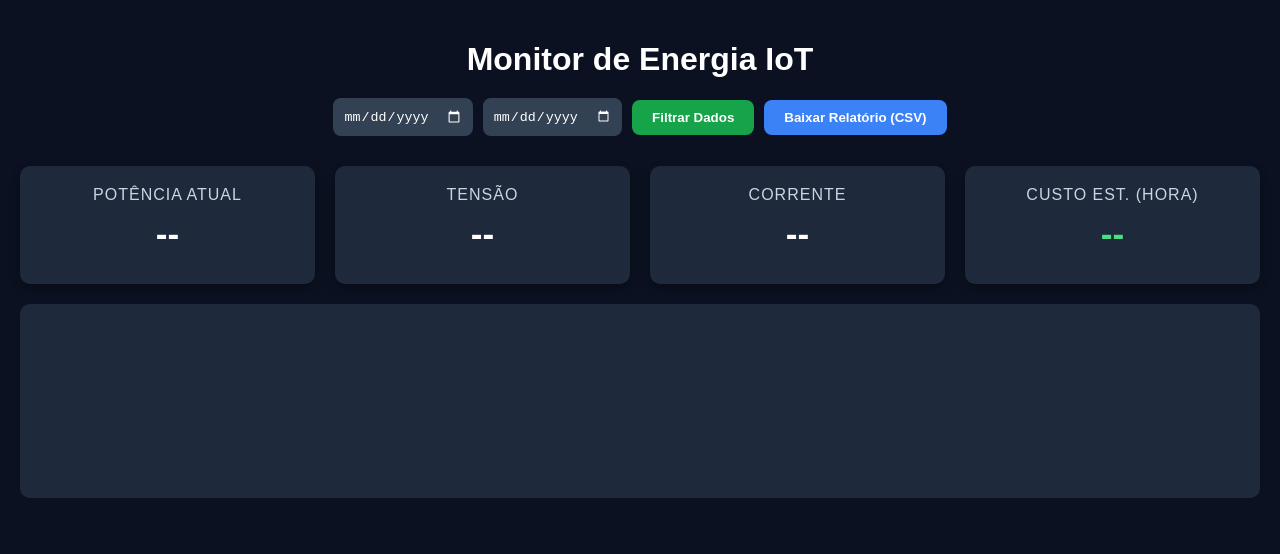
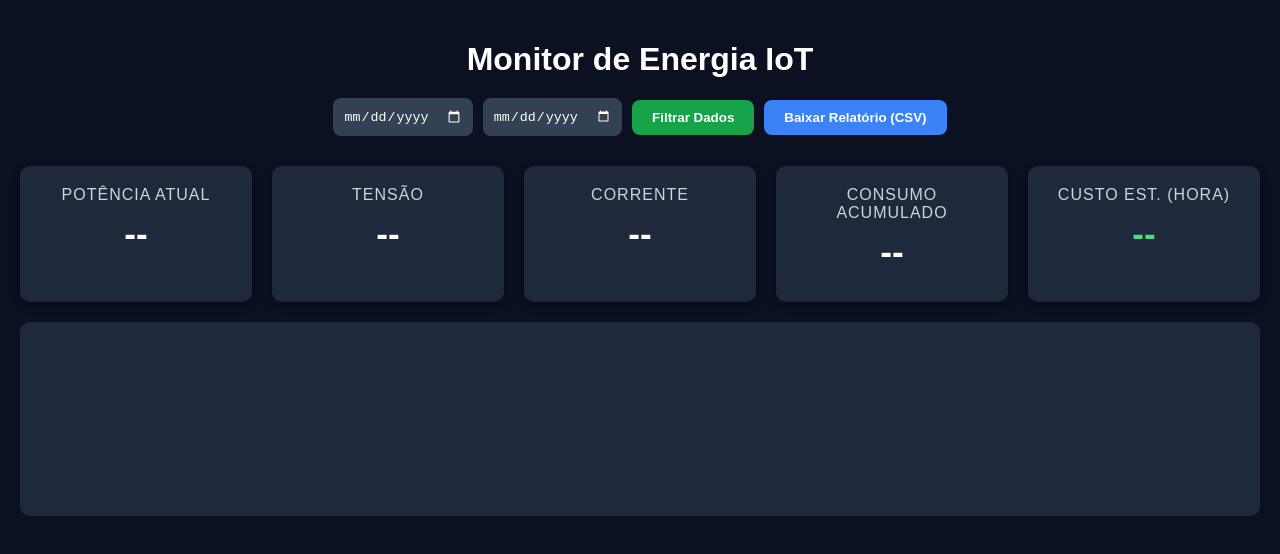
Before and after one commit to RandomNaomi/iot-monitor-energia, a website: page index.html in a window 1280 px wide. Drawn offline with nearby package versions, Linux system fonts and the light colour scheme; no server answers.

Commit message:
Update v6 index.html

```diff
--- a/index.html
+++ b/index.html
@@ -46,6 +46,7 @@
   <div id="card-pot" class="card"><p>Potência Atual</p><h2 id="potencia">--</h2></div>
   <div class="card"><p>Tensão</p><h2 id="tensao">--</h2></div>
   <div class="card"><p>Corrente</p><h2 id="corrente">--</h2></div>
+  <div class="card"><p>Consumo Acumulado</p><h2 id="energia">--</h2></div>
   <div class="card"><p>Custo Est. (Hora)</p><h2 id="custo" style="color: #4ade80;">--</h2></div>
 </div>
 
```
